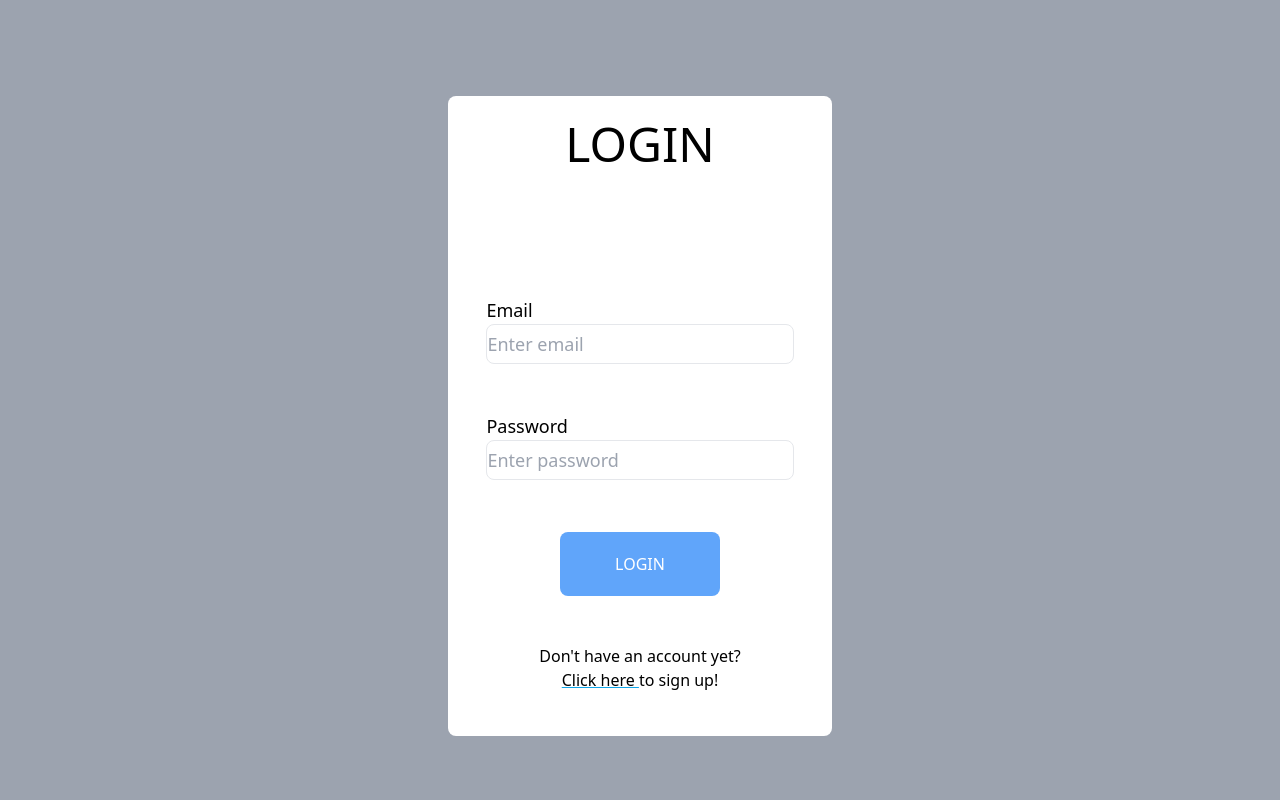
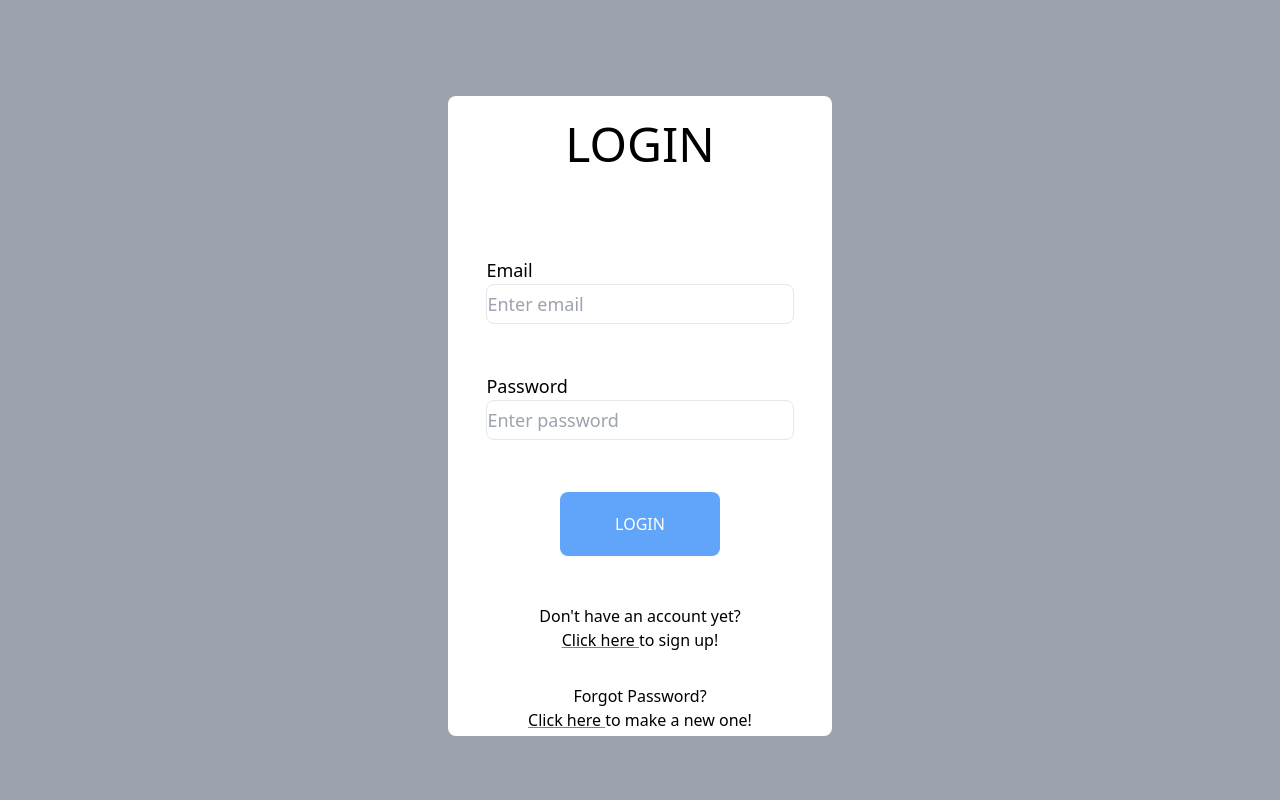
Before and after one commit to Badymits/django-postbook, a Django app: page /auth/login/ in a window 1280 px wide. Run offline with Django 5.2, Linux system fonts and the light colour scheme; some libraries are stand-ins or nearby versions.

Commit message:
added forgot password href

```diff
--- a/postbook/accounts/templates/accounts/login.html
+++ b/postbook/accounts/templates/accounts/login.html
@@ -30,6 +30,11 @@
                         <a href="{% url 'register' %}" class="decoration-sky-500 underline hover:decoration-2 duration-500">Click here </a>
                         to sign up!
                     </p>
+                    <p class="mx-8 text-center mt-2">
+                        Forgot Password? <br>
+                        <a href="{% url 'register' %}" class="decoration-sky-500 underline hover:decoration-2 duration-500">Click here </a>
+                        to make a new one!
+                    </p>
 
                 </form>
             </div>
```
